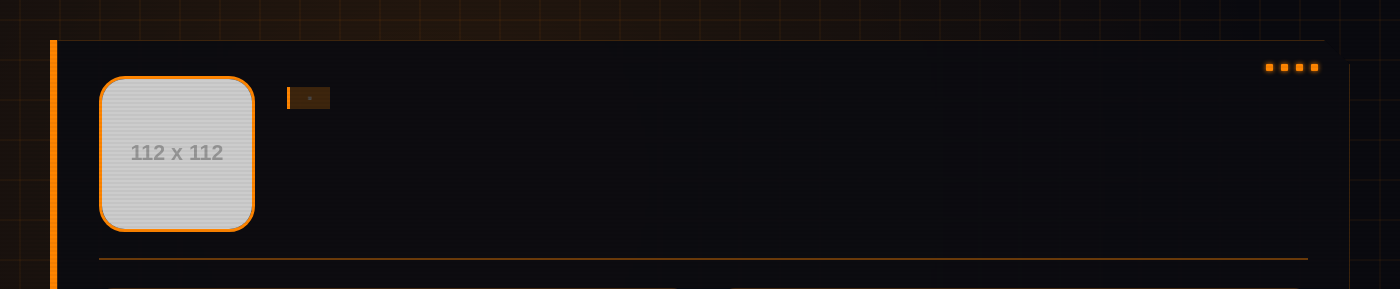
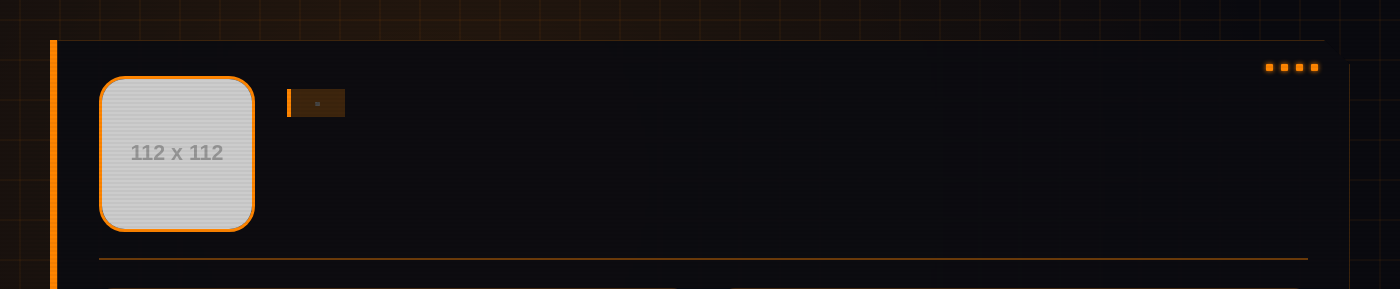
Before and after one commit to MuFen-mker/astrbot_plugin_TheDivision2, a Python web app: template templates/weapon_card.html in a window 1400 px wide. Shown: the top 289 px of the page. Run offline with Jinja, Linux system fonts and the light colour scheme; the template is opened without the code that fills it, so the values that code supplies are empty; grey boxes labelled with a size stand in for pictures from a placeholder-image service; some libraries are stand-ins or nearby versions.

Commit message:
同步主分支修改

```diff
--- a/templates/weapon_card.html
+++ b/templates/weapon_card.html
@@ -16,7 +16,7 @@
         .weapon-header {
             display: flex;
             gap: 2rem;
-            align-items: stretch;          /* 👈 从 center 改为 stretch */
+            align-items: stretch;
             border-bottom: 2px solid var(--border-glow);
             padding-bottom: 1.6rem;
             margin-bottom: 1.8rem;
@@ -27,7 +27,7 @@
             flex: 1;
             display: flex;
             flex-direction: column;
-            /* 去掉 justify-content: center */
+
         }
         .weapon-name {
             font-size: 2.8rem;
@@ -56,23 +56,33 @@
             color: transparent;
         }
         .weapon-eng { font-size: 1.2rem; color: var(--isac-orange); font-family: 'Courier New', monospace; text-transform: uppercase; }
-        .weapon-quality { display: inline-block; margin-top: 0.4rem; background: rgba(255, 133, 0, 0.2); border-left: 3px solid var(--isac-orange); padding: 0.2rem 0.8rem; font-size: 0.7rem; font-weight: bold; color: #ffc285;align-self: flex-start; }
+        .weapon-quality {
+            display: inline-block;
+            width: fit-content;
+            margin-top: 0.5rem;
+            background: rgba(255, 133, 0, 0.2);
+            border-left: 4px solid var(--isac-orange);
+            padding: 0.3rem 1.1rem;
+            font-size: 0.9rem;
+            font-weight: bold;
+            color: #ffc285;
+            letter-spacing: 0.5px;
+        }
         /* 来源标签容器 */
         .weapon-source {
-            margin-top: auto;              /* 👈 推到底部 */
+            margin-top: auto;
             display: flex;
             flex-wrap: wrap;
             align-items: flex-start;
             gap: 6px;
-            padding-top: 0.6rem;           /* 替代原来的 margin-top: 0.6rem */
-            /* 去掉 min-height: 2.8rem */
+            padding-top: 0.6rem;
         }
 
         /* 单个来源标签 */
         .weapon-source-tag {
             display: inline-flex;
             align-items: center;
-            flex-shrink: 0;             /* 防止被压缩变形 */
+            flex-shrink: 0;
             padding: 0.15rem 0.65rem;
             font-size: 0.7rem;
             font-weight: 500;
```
Also changed, not shown: data/data.db.
